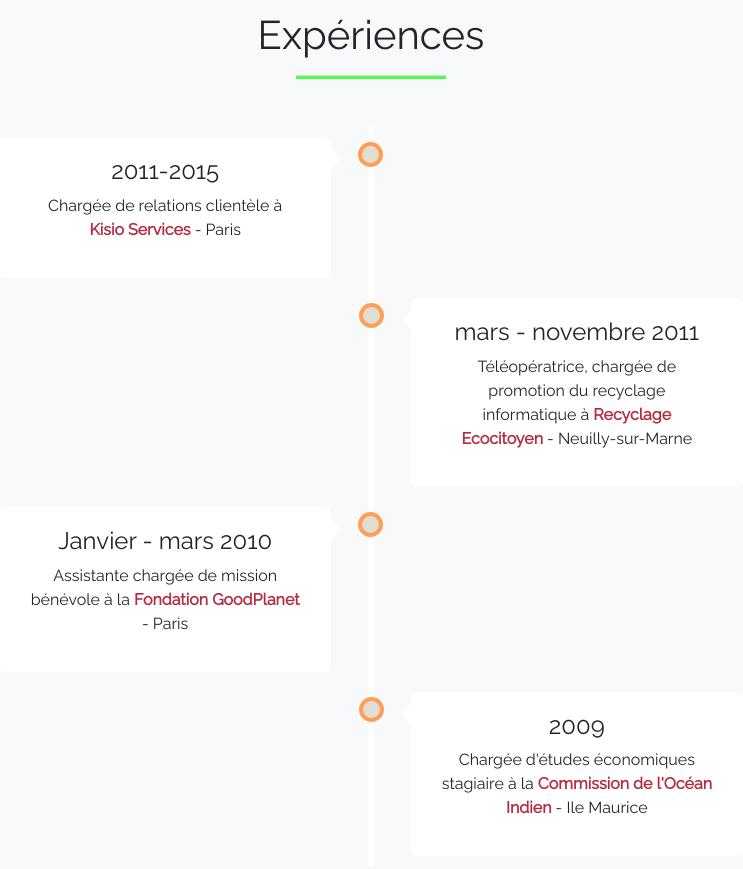
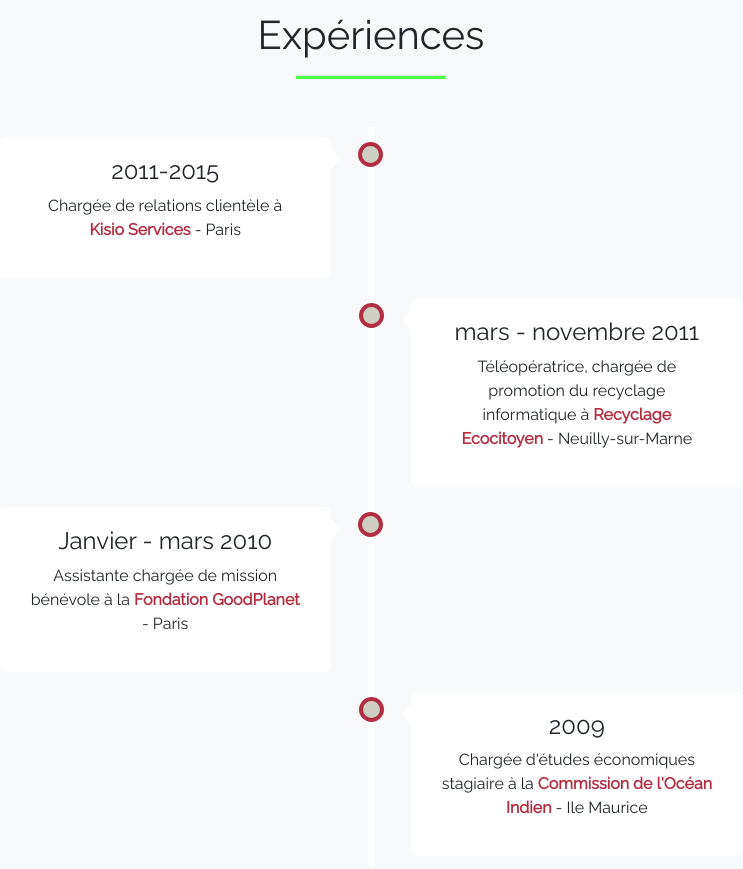
Before and after one commit to anna974/Portfolio, a plain HTML site: page index.html in a window 1280 px wide. Shown: the part 2640-3509 px from the top of the page, without its empty margins (269-1012 px from the left). Drawn offline with nearby package versions, Linux system fonts and the light colour scheme; a script that the page names is missing.

Commit message:
modif timeline

```diff
--- a/styles.css
+++ b/styles.css
@@ -93,8 +93,8 @@ header {
     width: 25px;
     height: 25px;
     right: -12px;
-    background-color: rgb(224, 222, 211);
-    border: 4px solid #FF9F55;
+    background-color: rgb(207, 206, 196);
+    border: 4px solid #B22D41;
     top: 15px;
     border-radius: 50%;
     z-index: 1;
```
